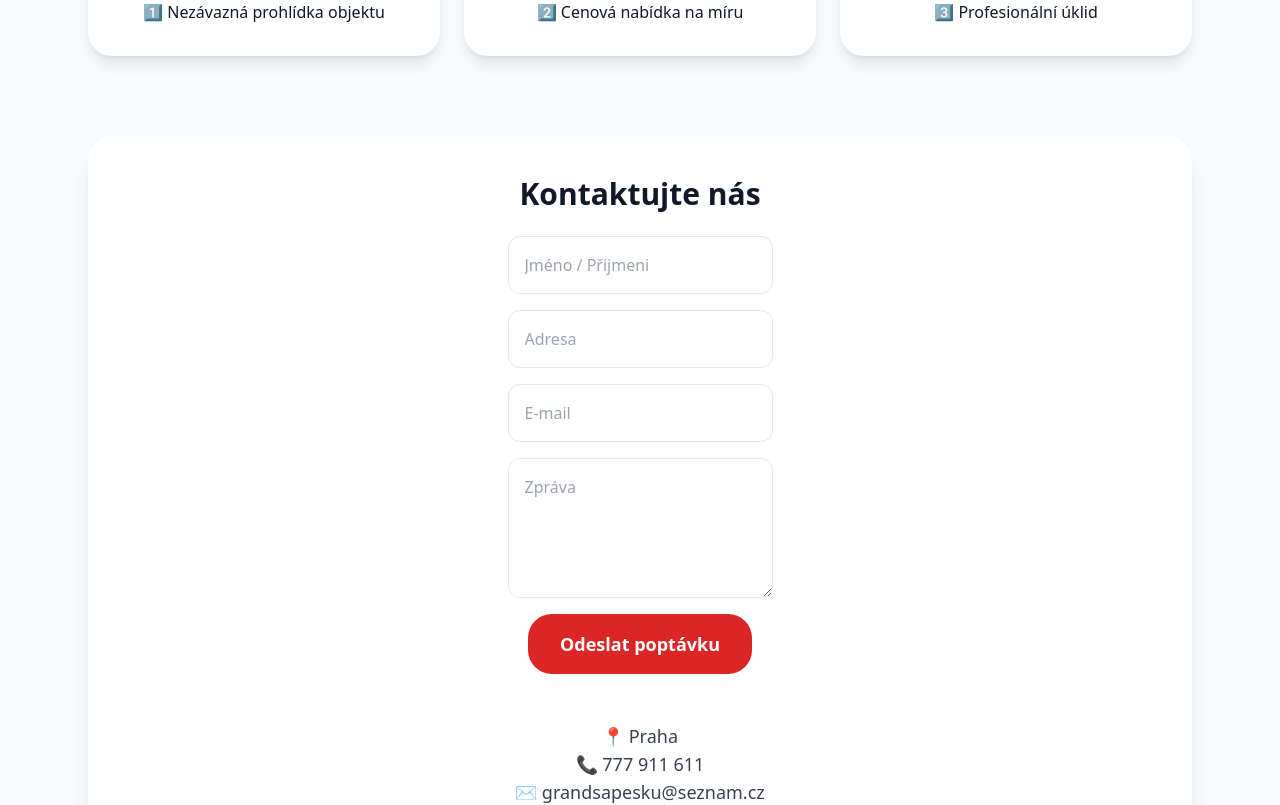
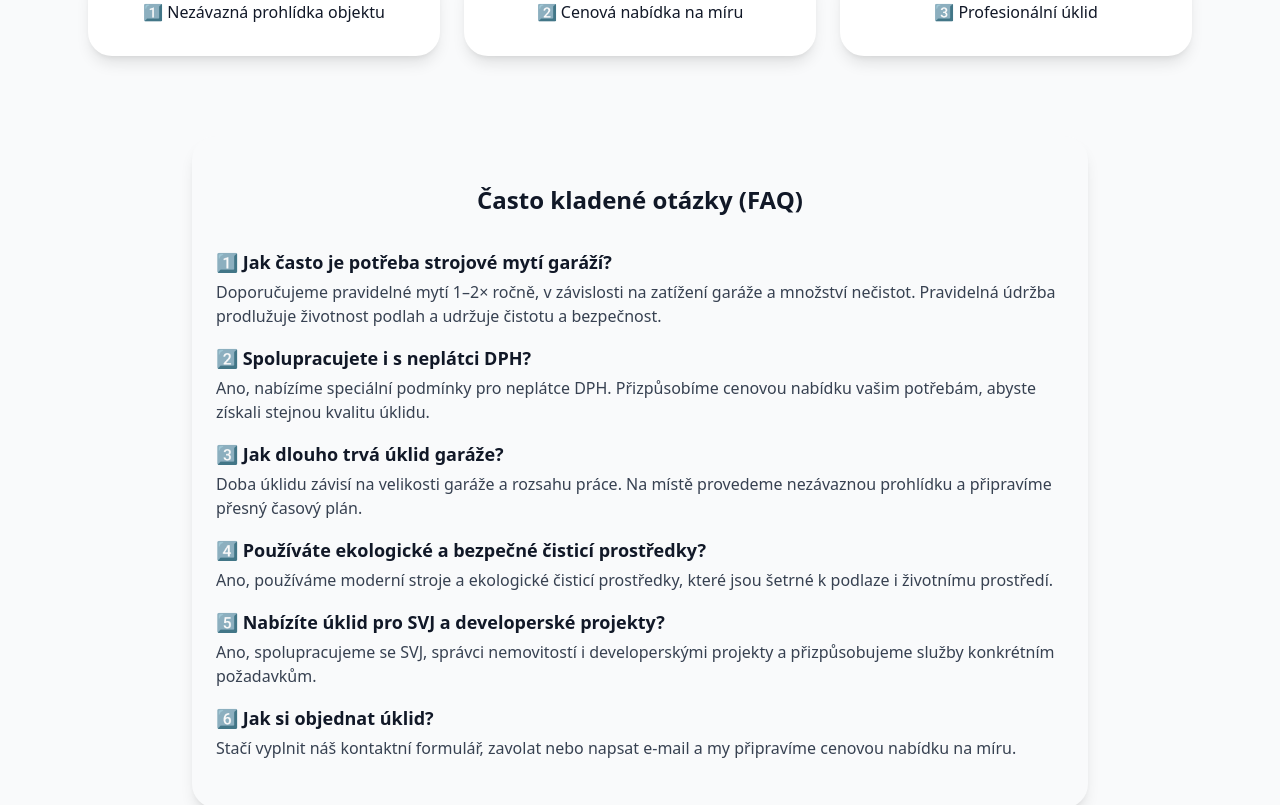
Before and after one commit to Grandsapesku/grandsapesku, a Next.js app: page / in a window 1280 px wide. Shown: the part 1980-2785 px from the top of the page. Built offline with nearby package versions, Linux system fonts and the light colour scheme.

Commit message:
Update GrandSapeskuWebsite.jsx

```diff
--- a/components/GrandSapeskuWebsite.jsx
+++ b/components/GrandSapeskuWebsite.jsx
@@ -1,4 +1,4 @@
-"use client"; // Для використання useRef, форм та інших клієнтських можливостей
+"use client"; // Для клієнтських можливостей
 import React from 'react';
 
 export default function GrandSapeskuWebsite() {
@@ -78,7 +78,7 @@ export default function GrandSapeskuWebsite() {
             Ceny jsou orientační a mohou se lišit podle rozsahu práce, typu povrchu a úrovně znečištění.
             Přesná cena bude stanovena po bezplatné prohlídce objektu nebo na základě Vaší poptávky.
           </p>
-        </section>
+          </section>
 
         {/* PROC SPOLUPRACOVAT */}
         <section className="grid gap-6">
@@ -99,6 +99,58 @@ export default function GrandSapeskuWebsite() {
             <li className="bg-white p-8 rounded-3xl shadow-lg text-center">2️⃣ Cenová nabídka na míru</li>
             <li className="bg-white p-8 rounded-3xl shadow-lg text-center">3️⃣ Profesionální úklid</li>
           </ol>
+        </section>
+
+        {/* FAQ SEKCE - Після Jak spolupráce probíhá */}
+        <section className="max-w-4xl mx-auto px-6 py-12 bg-gray-50 rounded-3xl shadow-lg space-y-8">
+          <h2 className="text-2xl font-bold text-center mb-6">Často kladené otázky (FAQ)</h2>
+
+          <div className="space-y-4">
+            <div>
+              <h3 className="font-semibold text-lg">1️⃣ Jak často je potřeba strojové mytí garáží?</h3>
+              <p className="text-gray-700 mt-1">
+                Doporučujeme pravidelné mytí 1–2× ročně, v závislosti na zatížení garáže a množství nečistot.
+                Pravidelná údržba prodlužuje životnost podlah a udržuje čistotu a bezpečnost.
+              </p>
+            </div>
+
+            <div>
+              <h3 className="font-semibold text-lg">2️⃣ Spolupracujete i s neplátci DPH?</h3>
+              <p className="text-gray-700 mt-1">
+                Ano, nabízíme speciální podmínky pro neplátce DPH. Přizpůsobíme cenovou nabídku vašim potřebám,
+                abyste získali stejnou kvalitu úklidu.
+              </p>
+            </div>
+
+            <div>
+              <h3 className="font-semibold text-lg">3️⃣ Jak dlouho trvá úklid garáže?</h3>
+              <p className="text-gray-700 mt-1">
+                Doba úklidu závisí na velikosti garáže a rozsahu práce. Na místě provedeme nezávaznou prohlídku
+                a připravíme přesný časový plán.
+              </p>
+            </div>
+
+            <div>
+              <h3 className="font-semibold text-lg">4️⃣ Používáte ekologické a bezpečné čisticí prostředky?</h3>
+              <p className="text-gray-700 mt-1">
+                Ano, používáme moderní stroje a ekologické čisticí prostředky, které jsou šetrné k podlaze i životnímu prostředí.
+              </p>
+            </div>
+
+            <div>
+              <h3 className="font-semibold text-lg">5️⃣ Nabízíte úklid pro SVJ a developerské projekty?</h3>
+              <p className="text-gray-700 mt-1">
+                Ano, spolupracujeme se SVJ, správci nemovitostí i developerskými projekty a přizpůsobujeme služby konkrétním požadavkům.
+              </p>
+            </div>
+
+            <div>
+              <h3 className="font-semibold text-lg">6️⃣ Jak si objednat úklid?</h3>
+              <p className="text-gray-700 mt-1">
+                Stačí vyplnit náš kontaktní formulář, zavolat nebo napsat e-mail a my připravíme cenovou nabídku na míru.
+              </p>
+            </div>
+          </div>
         </section>
 
         {/* KONTAKT + FORMA */}
```
